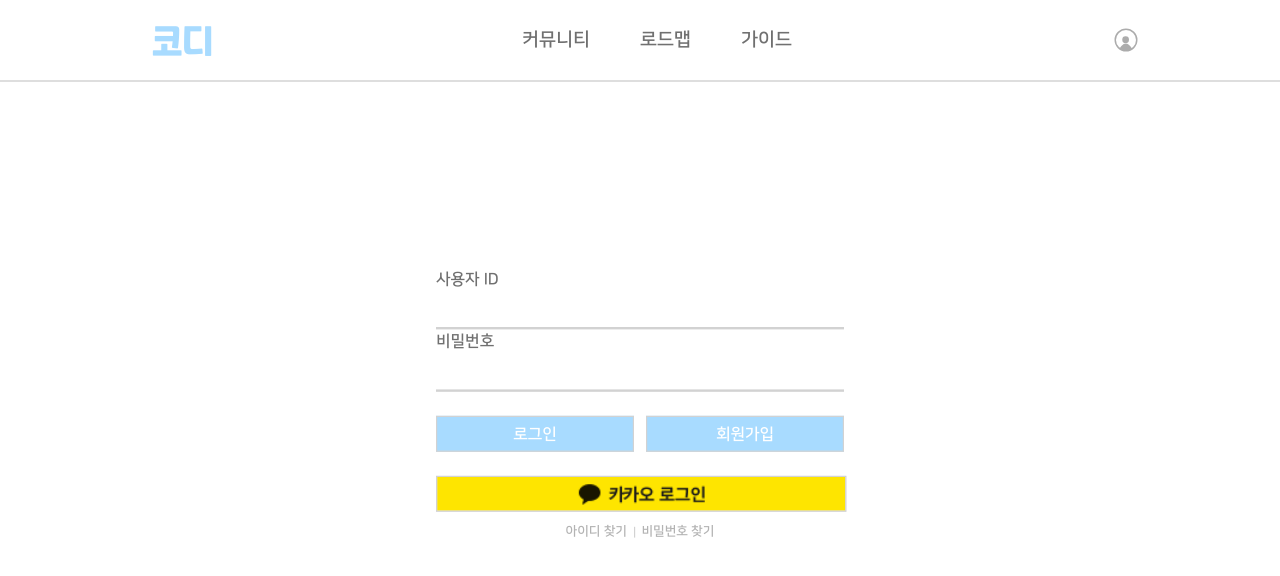
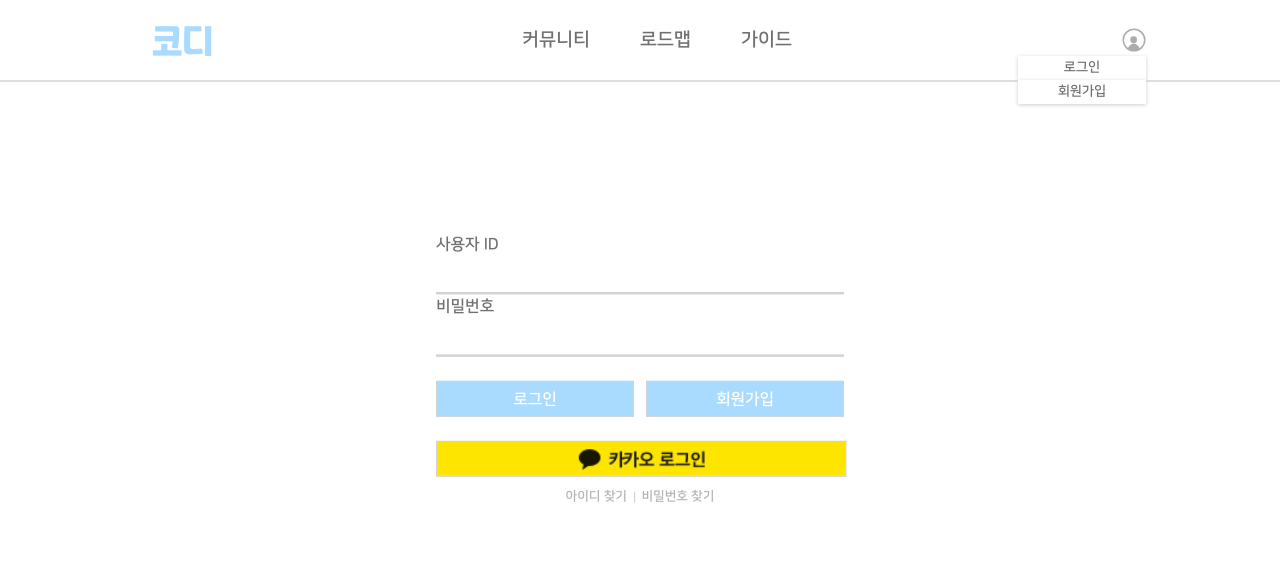
Before and after one commit to RichardCYang/Cody_FE, a website: page client/loginform.html in a window 1280 px wide. Both pictures are taken after a click on the element 1126 px from the left and 40 px from the top of the page. Drawn offline with Linux system fonts and the light colour scheme; files whose address does not match are found by name.

Commit message:
헤더 사용자 메뉴 추가 (로그인 및 회원가입)

```diff
--- a/client/loginform.html
+++ b/client/loginform.html
@@ -20,11 +20,16 @@
                 <button class="unselectable clickable" onclick="window.location.href = '../board.html'">커뮤니티</button>
                 <button class="unselectable clickable">로드맵</button>
                 <button class="unselectable clickable">가이드</button>
-                <div class="unselectable clickable usermenu"></div>
+                <div class="unselectable clickable usermenu" onclick="onUserMenuButton_clicked()">
+                    <div>
+                        <button onclick="window.location.href = '../loginform.html'">로그인</button>
+                        <button onclick="window.location.href = '../registerform.html'">회원가입</button>
+                    </div>
+                </div>
             </div>
         </div>
     </header>
-    <div class="main">
+    <main>
         <div id="loginForm">
             <div class="inputField">
                 <label>사용자 ID</label>
@@ -49,7 +54,7 @@
                 </div>
             </div>
         </div>
-    </div>
+    </main>
     <footer>
     </footer>
 </body>
--- a/client/scripts/common.js
+++ b/client/scripts/common.js
@@ -51,6 +51,20 @@ function toggleOnlyLoggedElement(){
     }
 }
 
+function onUserMenuButton_clicked(){
+    this.isClicked = !this.isClicked;
+    var usermenu = document.querySelector('.usermenu');
+    if( usermenu ){
+        if( usermenu.children.length > 0 ){
+            if( this.isClicked ){
+                usermenu.children[0].style.display = 'block';
+            }else{
+                usermenu.children[0].style.display = 'none';
+            }
+        }
+    }
+}
+
 addEventListener('load',function(event){
     toggleOnlyLoggedElement();
 });
--- a/client/styles/common.css
+++ b/client/styles/common.css
@@ -91,6 +91,37 @@ header {
     background: url('../icons/usericon.svg') !important;
     background-size: 100% 100% !important;
     height: 100%;
+    width: 24px;
+    padding-left: 0px !important;
+}
+
+.usermenu > div {
+    position: absolute;
+    left: -104px;
+    top: 28px;
+    width: 128px;
+    height: 64px;
+    display: none;
+    z-index: 1;
+}
+
+.usermenu > div > button {
+    position: relative;
+    width: 100%;
+    height: 24px;
+    padding: 0px;
+    display: block;
+    border: none;
+    background: white;
+    box-shadow: 0px 1px 4px rgb(205, 205, 205);
+    font-family: 'nanum_square';
+    color: #707070;
+    line-height: 1em;
+}
+
+.usermenu > div > button:hover {
+    background: #a8dbff;
+    color: white;
 }
 
 .unselectable {
--- a/client/styles/main.css
+++ b/client/styles/main.css
@@ -6,10 +6,8 @@ body {
     margin: 0px;
 }
 
-.main {
-    position: relative;
-    width: 100%;
-    height: calc(100% - 94px);
+main {
+    display: block;
 }
 
 #mainView {
--- a/client/styles/maincontent.css
+++ b/client/styles/maincontent.css
@@ -4,6 +4,7 @@
     width: 100%;
     height: 600px;
     text-align: center;
+    z-index: -1;
 }
 
 .banneritems {
```
Also changed, not shown: client/board.html (+6 -1 lines), client/index.html (+6 -1 lines), client/registerform.html (+7 -2 lines).
